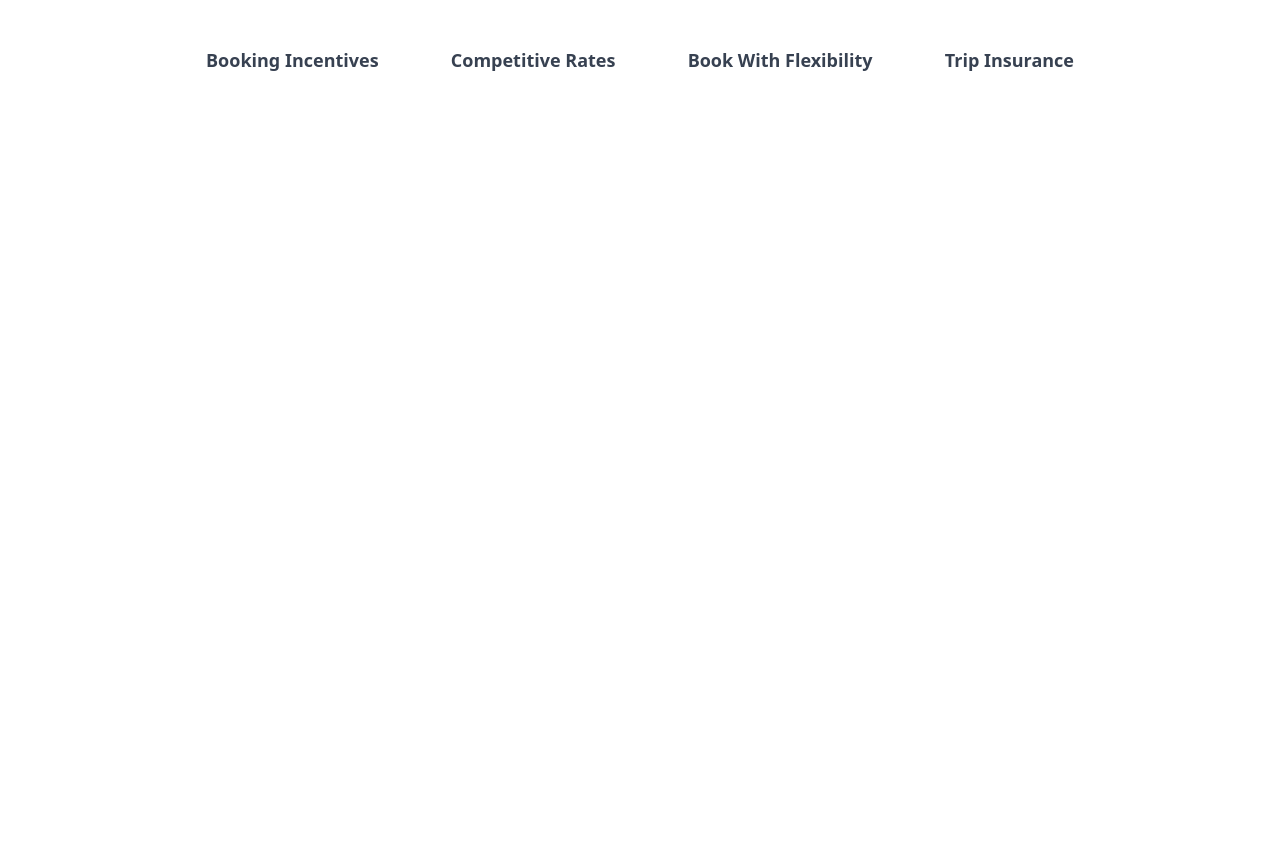
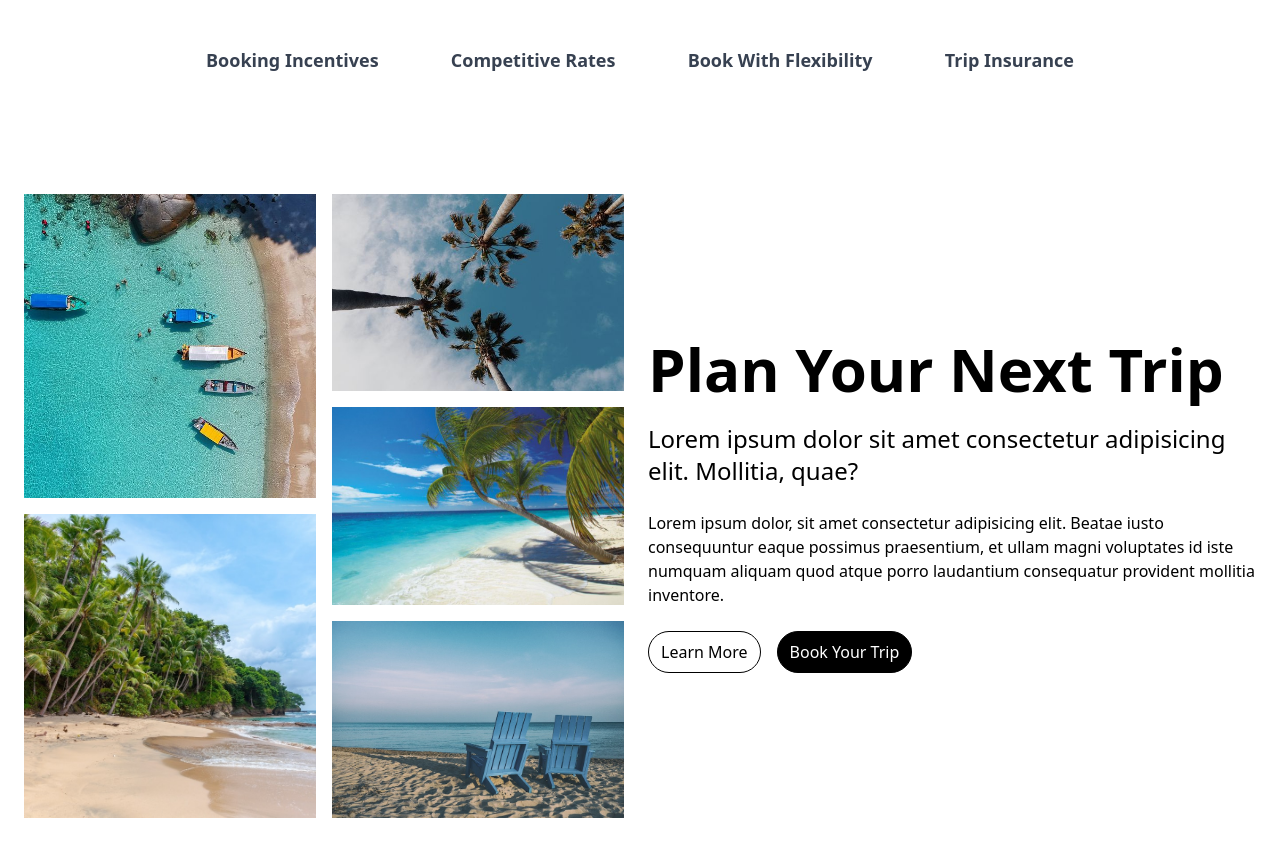
Before and after one commit to Shaghayegh-93/travel_app, a React (Vite) app: page / in a window 1280 px wide. Shown: the part 802-1658 px from the top of the page. Before the commit the page ends 924 px from the top, so only its background shows below. Built offline with nearby package versions, Linux system fonts and the light colour scheme.

Commit message:
import and render plan component

```diff
--- a/src/App.jsx
+++ b/src/App.jsx
@@ -2,6 +2,7 @@ import "./App.css";
 import Hero from "./components/Hero";
 import Navbar from "./components/Navbar";
 import Offers from "./components/Offers";
+import Plan from "./components/Plan";
 
 function App() {
   return (
@@ -9,6 +10,7 @@ function App() {
       <Navbar />
       <Hero />
       <Offers />
+      <Plan/>
     </div>
   );
 }
```
